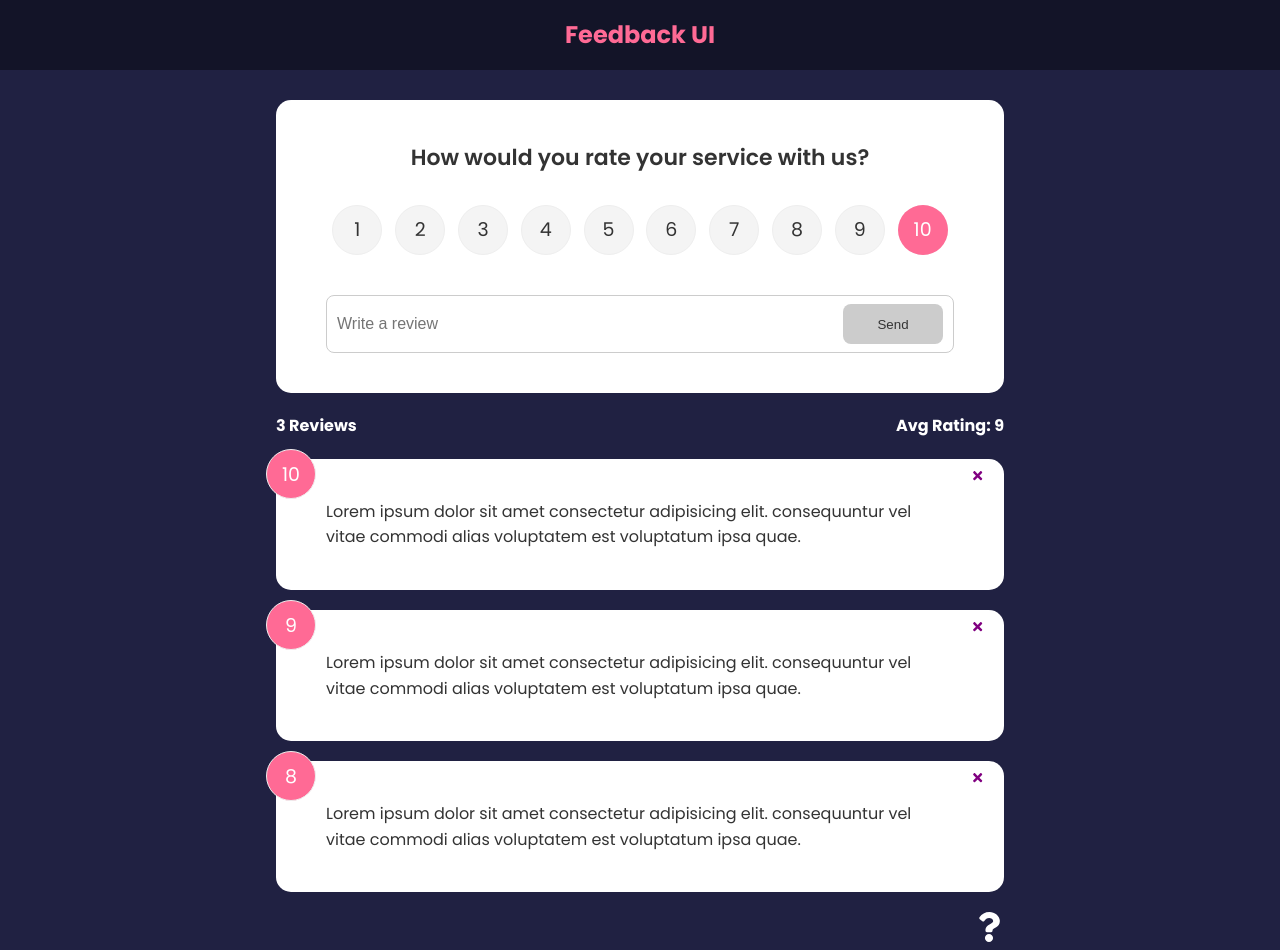
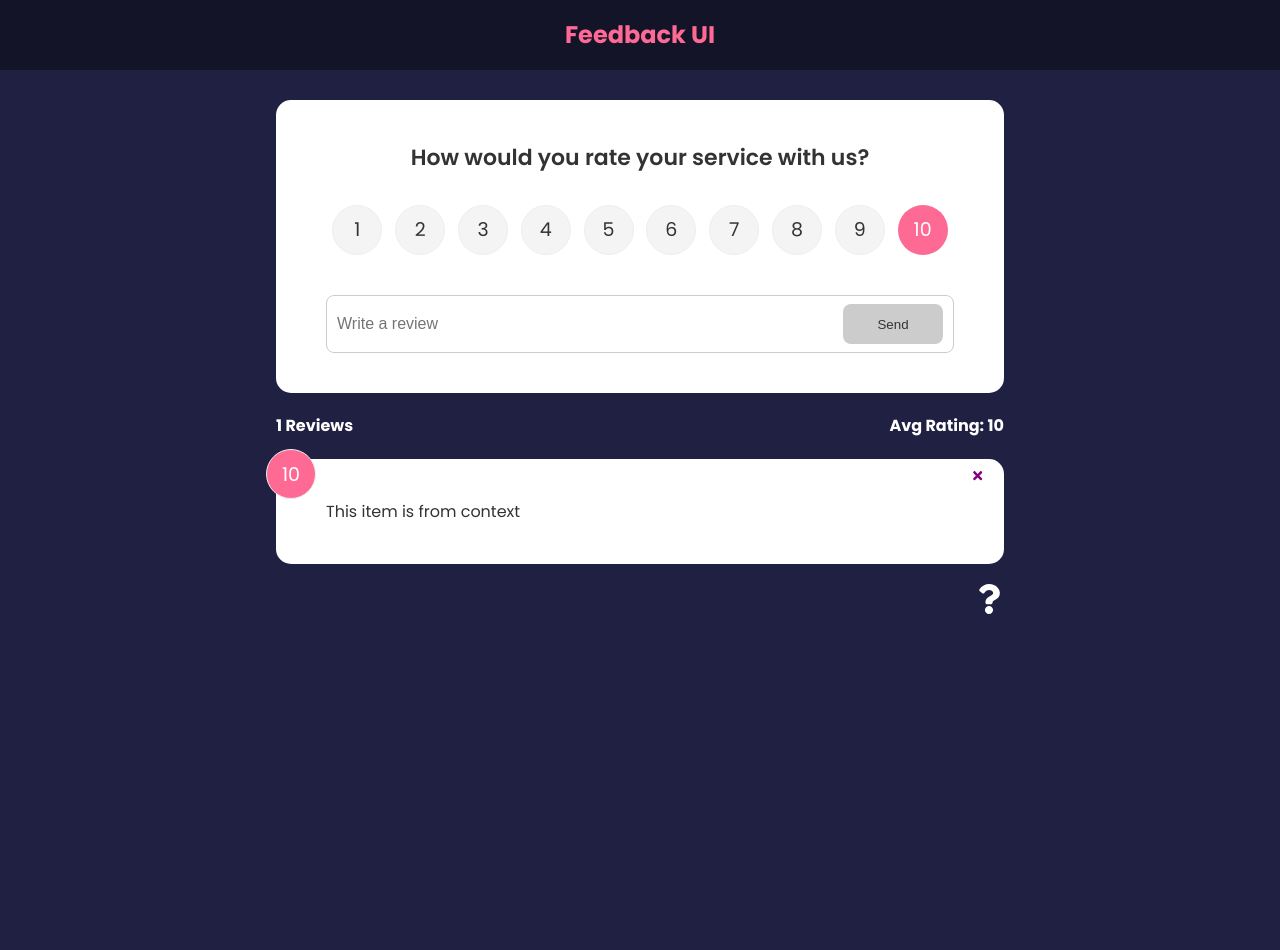
Before and after one commit to jfBiswajit/react-feedback-app, a React (Create React App) app: page / in a window 1280 px wide. After the commit the page ends 800 px from the top, so only its background shows below. Built offline with nearby package versions, Linux system fonts and the light colour scheme.

Commit message:
Add: EPS-32

```diff
--- a/src/App.js
+++ b/src/App.js
@@ -36,11 +36,8 @@
               element={
                 <>
                   <FeedbackForm handleAdd={addFeedback} />
-                  <FeedbackStats feedback={feedback} />
-                  <FeedbackList
-                    handleDelete={deleteFeedback}
-                    feedback={feedback}
-                  />
+                  <FeedbackStats />
+                  <FeedbackList handleDelete={deleteFeedback} />
                 </>
               }
             ></Route>
--- a/src/components/FeedbackList.jsx
+++ b/src/components/FeedbackList.jsx
@@ -1,7 +1,11 @@
 import { motion, AnimatePresence } from 'framer-motion';
+import { useContext } from 'react';
 import FeedbackItem from './FeedbackItem';
+import FeedbackContext from '../context/FeedbackContext';
 
-function FeedbackList({ feedback, handleDelete }) {
+function FeedbackList({ handleDelete }) {
+  const { feedback } = useContext(FeedbackContext);
+
   let content = <p>No feedback yet.</p>;
 
   if (feedback.length) {
--- a/src/components/FeedbackStats.jsx
+++ b/src/components/FeedbackStats.jsx
@@ -1,4 +1,9 @@
-function FeedbackStats({ feedback }) {
+import { useContext } from 'react';
+import FeedbackContext from '../context/FeedbackContext';
+
+function FeedbackStats() {
+  const { feedback } = useContext(FeedbackContext);
+
   let avg =
     feedback.reduce((acc, cur) => {
       return acc + cur.rating;
@@ -13,4 +18,5 @@
     </div>
   );
 }
+
 export default FeedbackStats;
```
